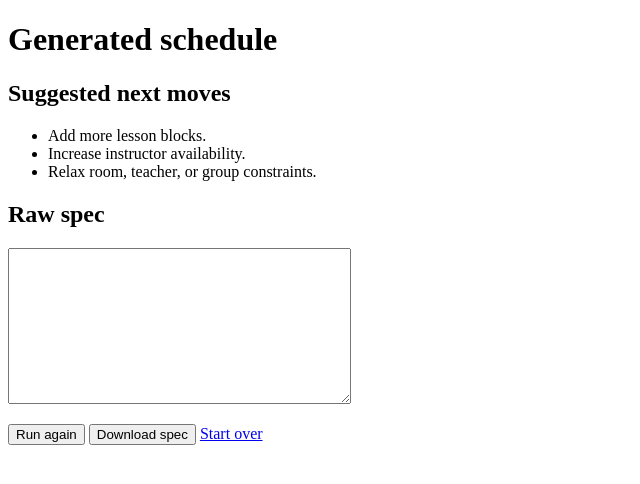
After one commit to mcaay/lesson-scheduling, a Django app: template scheduler/templates/scheduler/result.html in a window 1280 px wide. The commit adds this page. Shown: the top 484 px of the page, without its empty margins (0-640 px from the left). Run offline with Django 5.2, Linux system fonts and the light colour scheme; the template is opened without the code that fills it: values that come from a table or form of the project are taken from there, others are empty.

Commit message:
Add schedule editor workflow

```diff
--- /dev/null
+++ b/scheduler/forms.py
@@ -0,0 +1,5 @@
+from django import forms
+
+
+class RawSpecForm(forms.Form):
+    raw_spec = forms.CharField(widget=forms.Textarea, strip=False)
--- /dev/null
+++ b/scheduler/templates/scheduler/result.html
@@ -0,0 +1,51 @@
+{% extends "scheduler/base.html" %}
+
+{% block content %}
+    <h1>Generated schedule</h1>
+
+    {% if result.solved %}
+        <table>
+            <thead>
+                <tr>
+                    <th>Day</th>
+                    <th>Time</th>
+                    <th>Group</th>
+                    <th>Room</th>
+                    <th>Instructors</th>
+                </tr>
+            </thead>
+            <tbody>
+                {% for lesson in result.lessons %}
+                    <tr>
+                        <td>{{ lesson.day }}</td>
+                        <td>{{ lesson.start }}-{{ lesson.end }}</td>
+                        <td>{{ lesson.group_name }}</td>
+                        <td>{{ lesson.room_name }}</td>
+                        <td>{{ lesson.instructor_names|join:", " }}</td>
+                    </tr>
+                {% endfor %}
+            </tbody>
+        </table>
+    {% else %}
+        <p>{{ result.message }}</p>
+        <h2>Suggested next moves</h2>
+        <ul>
+            <li>Add more lesson blocks.</li>
+            <li>Increase instructor availability.</li>
+            <li>Relax room, teacher, or group constraints.</li>
+        </ul>
+    {% endif %}
+
+    <form method="post" action="{% url 'scheduler:run' %}">
+        {% csrf_token %}
+        <section>
+            <h2>Raw spec</h2>
+            {{ form.raw_spec }}
+        </section>
+        <p>
+            <button type="submit">Run again</button>
+            <button type="submit" formaction="{% url 'scheduler:download_spec' %}">Download spec</button>
+            <a href="{% url 'scheduler:editor' %}">Start over</a>
+        </p>
+    </form>
+{% endblock %}
--- a/scheduler/urls.py
+++ b/scheduler/urls.py
@@ -7,4 +7,7 @@ app_name = "scheduler"
 
 urlpatterns = [
     path("", views.editor, name="editor"),
+    path("run/", views.run_schedule, name="run"),
+    path("download-spec/", views.download_spec, name="download_spec"),
+    path("import-spec/", views.import_spec, name="import_spec"),
 ]
```
Also changed, not shown: scheduler/templates/scheduler/editor.html (+37 -0 lines), scheduler/views.py (+56 -1 lines).
